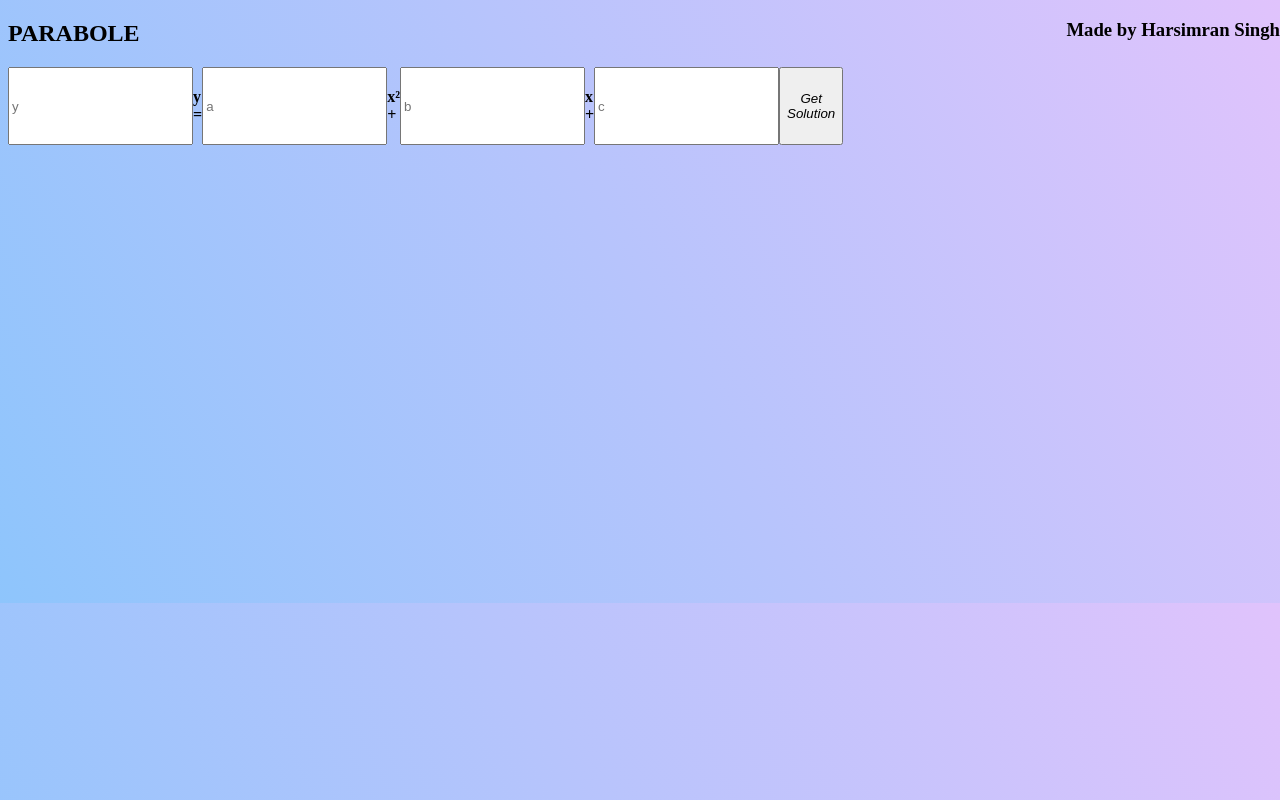
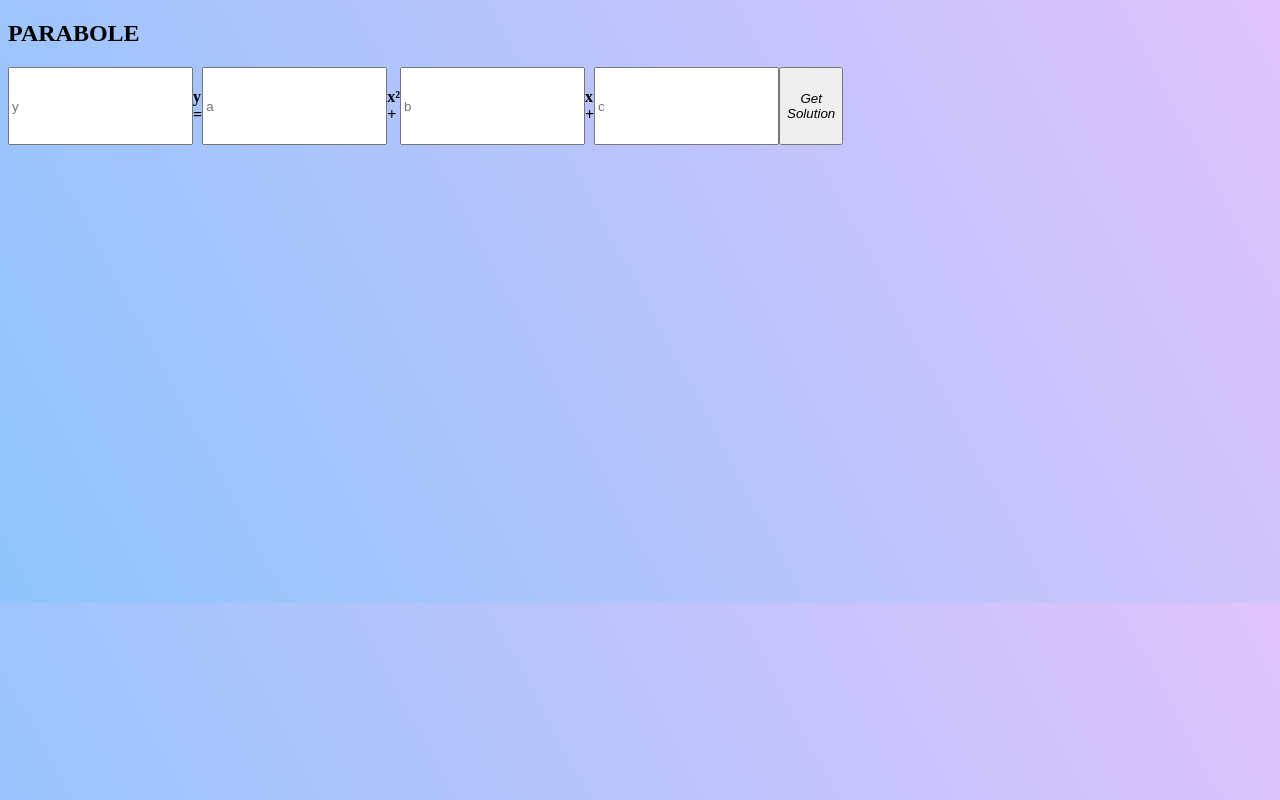
Before and after one commit to Harsimran29120/parabola, a plain HTML site: page index.html in a window 1280 px wide. Drawn offline with nearby package versions, Linux system fonts and the light colour scheme.

Commit message:
Update index.html

```diff
--- a/index.html
+++ b/index.html
@@ -76,16 +76,11 @@
 
 
     </section>
-    <h3 id="name"> Made by Harsimran Singh</h3>
+
 
     <style>
 
-         #name {
-            color: black ;
-            position: absolute;
-            right: 0;
-            top: 0;
-        }
+
 
 
         body {
```
